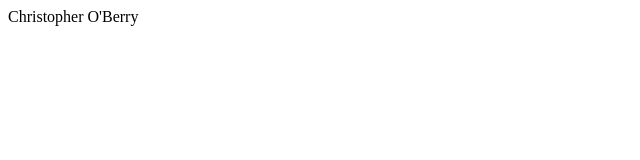
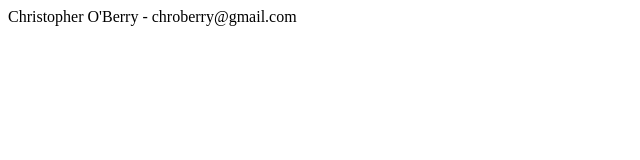
Before and after one commit to ChristopherOBerry/day-1, a plain HTML site: page index.html in a window 1280 px wide. Shown: the whole page, without its empty margins (0-640 px from the left). Drawn offline with Linux system fonts and the light colour scheme.

Commit message:
fixed name and email

```diff
--- a/index.html
+++ b/index.html
@@ -7,6 +7,6 @@
     <title>Document</title>
 </head>
 <body>
-    Christopher O'Berry
+    Christopher O'Berry - chroberry@gmail.com
 </body>
 </html>
```
